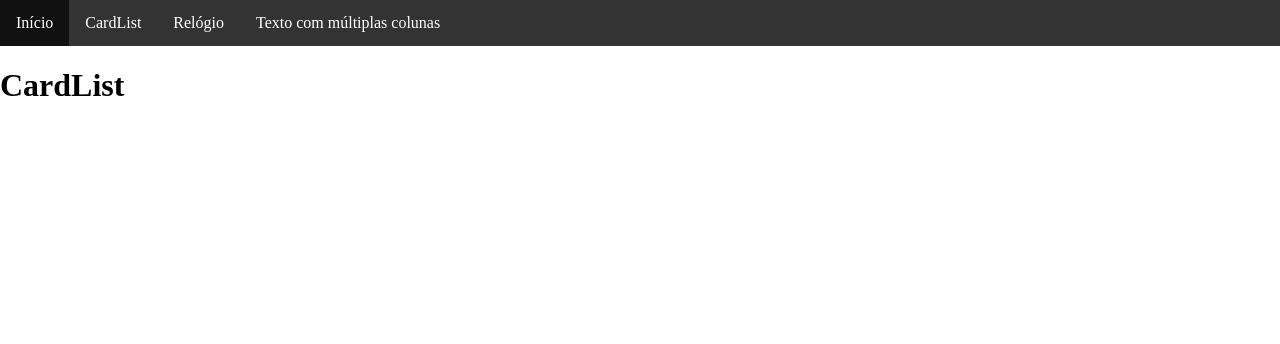
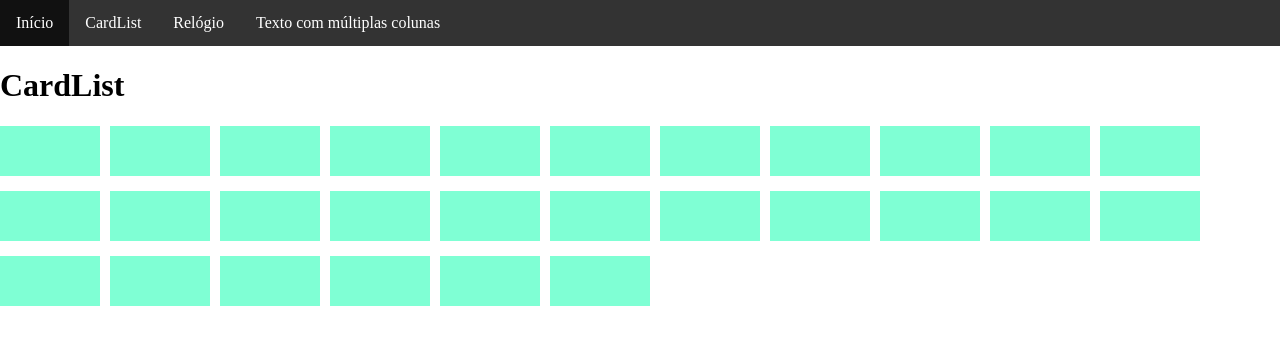
Before and after one commit to eduqz/grid-guide, a plain HTML site: page examples/cardlist.html in a window 1280 px wide. Drawn offline with Linux system fonts and the light colour scheme.

Commit message:
Create cardlist

```diff
--- a/examples/cardlist.html
+++ b/examples/cardlist.html
@@ -5,7 +5,7 @@
     <meta charset="UTF-8">
     <meta name="viewport" content="width=device-width, initial-scale=1.0">
     <link rel="stylesheet" href="../style.css">
-    <link rel="stylesheet" href="/style/cardlist.css">
+    <link rel="stylesheet" href="./style/cardlist.css">
     <title>Guia de Grid - CardList</title>
 </head>
 
@@ -30,6 +30,39 @@
         <h1>CardList</h1>
     </header>
 
+    <main>
+        <div class="cardlist">
+            <div class="carditem"></div>
+            <div class="carditem"></div>
+            <div class="carditem"></div>
+            <div class="carditem"></div>
+            <div class="carditem"></div>
+            <div class="carditem"></div>
+            <div class="carditem"></div>
+            <div class="carditem"></div>
+            <div class="carditem"></div>
+            <div class="carditem"></div>
+            <div class="carditem"></div>
+            <div class="carditem"></div>
+            <div class="carditem"></div>
+            <div class="carditem"></div>
+            <div class="carditem"></div>
+            <div class="carditem"></div>
+            <div class="carditem"></div>
+            <div class="carditem"></div>
+            <div class="carditem"></div>
+            <div class="carditem"></div>
+            <div class="carditem"></div>
+            <div class="carditem"></div>
+            <div class="carditem"></div>
+            <div class="carditem"></div>
+            <div class="carditem"></div>
+            <div class="carditem"></div>
+            <div class="carditem"></div>
+            <div class="carditem"></div>
+        </div>
+    </main>
+
 </body>
 
 </html>
--- a/examples/style/cardlist.css
+++ b/examples/style/cardlist.css
@@ -0,0 +1,11 @@
+.cardlist {
+    display: grid;
+    grid-template-columns: repeat(auto-fill, 100px);
+    grid-gap: 15px 10px;
+}
+
+.carditem {
+    background-color: aquamarine;
+    height: 50px;
+    width: 100px;
+}
```
